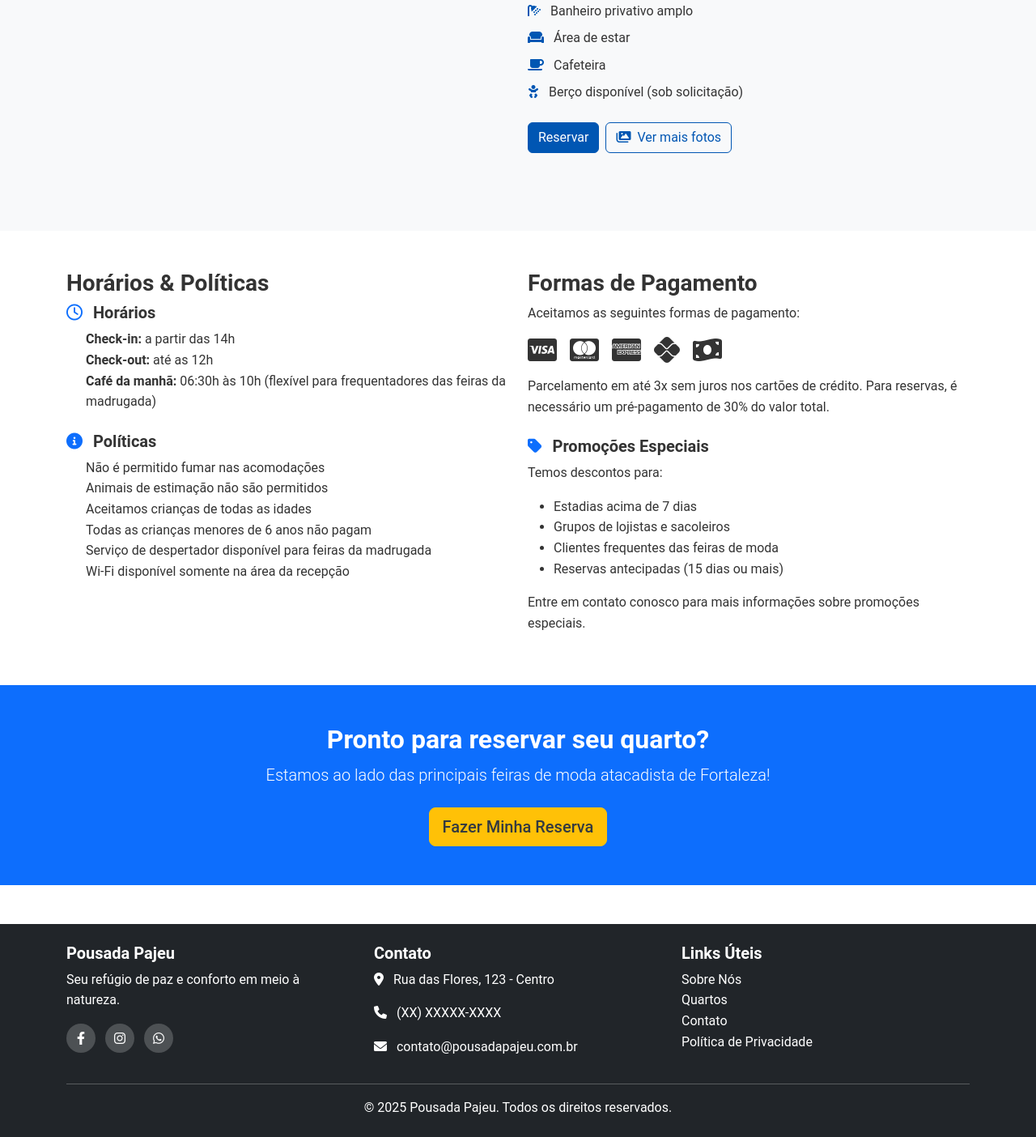
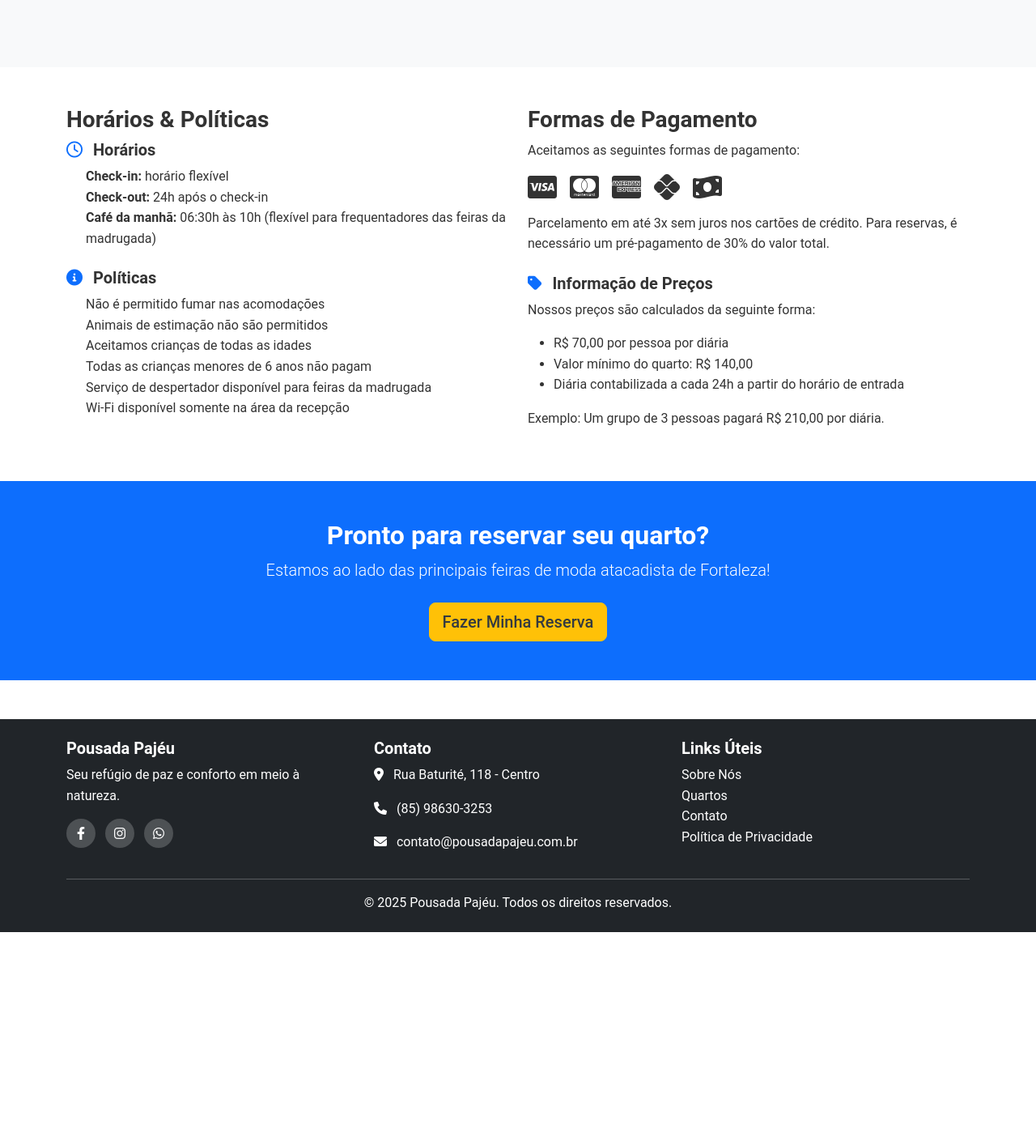
Before and after one commit to Pabloprogramador23/pousada_app, a Django app: page /quartos/ in a window 1280 px wide. Shown: the part 2605-4009 px from the top of the page at 81% size. After the commit the page ends 3756 px from the top, so only its background shows below. Run offline with Django 5.2, Linux system fonts and the light colour scheme.

Commit message:
fix templates

```diff
--- a/pousada_app/static/js/main.js
+++ b/pousada_app/static/js/main.js
@@ -1,5 +1,5 @@
 /**
- * Funções JavaScript para o site da Pousada Pajeu
+ * Funções JavaScript para o site da Pousada Pajéu
  */
 document.addEventListener('DOMContentLoaded', function() {
     // Inicializa tooltips do Bootstrap
--- a/pousada_app/templates/base/base.html
+++ b/pousada_app/templates/base/base.html
@@ -3,7 +3,7 @@
 <head>
     <meta charset="UTF-8">
     <meta name="viewport" content="width=device-width, initial-scale=1.0">
-    <title>{% block title %}Pousada Pajeu{% endblock %}</title>
+    <title>{% block title %}Pousada Pajéu{% endblock %}</title>
     <!-- Bootstrap CSS -->
     <link href="https://cdn.jsdelivr.net/npm/bootstrap@5.3.0/dist/css/bootstrap.min.css" rel="stylesheet">
     <!-- Font Awesome -->
@@ -19,7 +19,7 @@
         <nav class="navbar navbar-expand-lg navbar-dark bg-primary">
             <div class="container">
                 <a class="navbar-brand" href="{% url 'website:home' %}">
-                    <strong>Pousada Pajeu</strong>
+                    <strong>Pousada Pajéu</strong>
                 </a>
                 <button class="navbar-toggler" type="button" data-bs-toggle="collapse" data-bs-target="#navbarNav" aria-controls="navbarNav" aria-expanded="false" aria-label="Toggle navigation">
                     <span class="navbar-toggler-icon"></span>
@@ -72,7 +72,7 @@
         <div class="container">
             <div class="row">
                 <div class="col-md-4">
-                    <h5>Pousada Pajeu</h5>
+                    <h5>Pousada Pajéu</h5>
                     <p>Seu refúgio de paz e conforto em meio à natureza.</p>
                     <div class="social-icons">
                         <a href="#" class="text-white me-2"><i class="fab fa-facebook-f"></i></a>
@@ -82,8 +82,8 @@
                 </div>
                 <div class="col-md-4">
                     <h5>Contato</h5>
-                    <p><i class="fas fa-map-marker-alt me-2"></i> Rua das Flores, 123 - Centro</p>
-                    <p><i class="fas fa-phone me-2"></i> (XX) XXXXX-XXXX</p>
+                    <p><i class="fas fa-map-marker-alt me-2"></i> Rua Baturité, 118 - Centro</p>
+                    <p><i class="fas fa-phone me-2"></i> (85) 98630-3253</p>
                     <p><i class="fas fa-envelope me-2"></i> contato@pousadapajeu.com.br</p>
                 </div>
                 <div class="col-md-4">
@@ -99,7 +99,7 @@
             <hr>
             <div class="row">
                 <div class="col-12 text-center">
-                    <p class="mb-0">&copy; {% now "Y" %} Pousada Pajeu. Todos os direitos reservados.</p>
+                    <p class="mb-0">&copy; {% now "Y" %} Pousada Pajéu. Todos os direitos reservados.</p>
                 </div>
             </div>
         </div>
--- a/pousada_app/templates/reservas/nova_reserva.html
+++ b/pousada_app/templates/reservas/nova_reserva.html
@@ -1,12 +1,12 @@
 {% extends 'base/base.html' %}
 {% load static %}
 
-{% block title %}Nova Reserva - Pousada Pajeu{% endblock %}
+{% block title %}Nova Reserva - Pousada Pajéu{% endblock %}
 
 {% block content %}
 <!-- Banner da Página -->
 <section class="banner">
-    <img src="{% static 'img/banner-reserva.jpg' %}" alt="Reserva Pousada Pajeu" class="banner-img">
+    <img src="{% static 'img/banner-reserva.jpg' %}" alt="Reserva Pousada Pajéu" class="banner-img">
     <div class="banner-content">
         <div class="container">
             <div class="row">
--- a/pousada_app/templates/website/quartos.html
+++ b/pousada_app/templates/website/quartos.html
@@ -1,12 +1,12 @@
 {% extends 'base/base.html' %}
 {% load static %}
 
-{% block title %}Quartos e Acomodações - Pousada Pajeu{% endblock %}
+{% block title %}Quartos e Acomodações - Pousada Pajéu{% endblock %}
 
 {% block content %}
 <!-- Banner da Página -->
 <section class="banner">
-    <img src="{% static 'img/banner-quartos.jpg' %}" alt="Quartos Pousada Pajeu" class="banner-img">
+    <img src="{% static 'img/banner-quartos.jpg' %}" alt="Quartos Pousada Pajéu" class="banner-img">
     <div class="banner-content">
         <div class="container">
             <div class="row">
@@ -26,7 +26,7 @@
             <div class="col-lg-8 text-center">
                 <h2 class="section-title">Acomodações Confortáveis</h2>
                 <p class="lead mb-4">Oferecemos diferentes opções de acomodações para atender às suas necessidades com o máximo de conforto e qualidade.</p>
-                <p>Todos os nossos quartos possuem ar-condicionado, TV, Wi-Fi grátis, frigobar e banheiro privativo com amenidades. O café da manhã está incluso em todas as diárias, com opção de horário especial para quem vai às feiras da madrugada.</p>
+                <p>Todos os nossos quartos possuem ar-condicionado, frigobar e banheiro privativo com amenidades. O café da manhã está incluso em todas as diárias, com opção de horário especial para quem vai às feiras da madrugada.</p>
             </div>
         </div>
     </div>
@@ -43,7 +43,7 @@
                 </div>
             </div>
             <div class="col-lg-6">
-                <span class="badge bg-primary mb-2">A partir de R$ 120,00</span>
+                <span class="badge bg-primary mb-2">R$ 70,00 por pessoa (mínimo R$ 140,00)</span>
                 <h3>Quarto Standard</h3>
                 <p>Quarto confortável ideal para quem busca praticidade sem abrir mão do conforto. Perfeito para comerciantes e sacoleiros que visitam as feiras de moda de Fortaleza, oferecendo todo o conforto necessário após um dia de compras.</p>
 
@@ -53,7 +53,6 @@
                     <li><i class="fas fa-user-friends"></i> Acomoda até 2 pessoas</li>
                     <li><i class="fas fa-ruler-combined"></i> 18m²</li>
                     <li><i class="fas fa-snowflake"></i> Ar-condicionado</li>
-                    <li><i class="fas fa-tv"></i> TV LED 32"</li>
                     <li><i class="fas fa-wifi"></i> Wi-Fi na recepção</li>
                     <li><i class="fas fa-shower"></i> Banheiro privativo com box</li>
                 </ul>
@@ -75,7 +74,7 @@
                 </div>
             </div>
             <div class="col-lg-6">
-                <span class="badge bg-primary mb-2">A partir de R$ 180,00</span>
+                <span class="badge bg-primary mb-2">R$ 70,00 por pessoa (mínimo R$ 140,00)</span>
                 <h3>Quarto Luxo</h3>
                 <p>Acomodação espaçosa e elegante, proporcionando conforto superior aos nossos hóspedes. Ideal para empresários e lojistas que valorizam mais espaço e conforto durante suas viagens de negócios às feiras atacadistas de Fortaleza.</p>
 
@@ -85,7 +84,6 @@
                     <li><i class="fas fa-user-friends"></i> Acomoda até 2 pessoas</li>
                     <li><i class="fas fa-ruler-combined"></i> 25m²</li>
                     <li><i class="fas fa-snowflake"></i> Ar-condicionado split</li>
-                    <li><i class="fas fa-tv"></i> Smart TV 43"</li>
                     <li><i class="fas fa-wifi"></i> Wi-Fi na recepção</li>
                     <li><i class="fas fa-bath"></i> Banheiro privativo com banheira</li>
                     <li><i class="fas fa-coffee"></i> Cafeteira</li>
@@ -108,7 +106,7 @@
                 </div>
             </div>
             <div class="col-lg-6">
-                <span class="badge bg-primary mb-2">A partir de R$ 250,00</span>
+                <span class="badge bg-primary mb-2">R$ 70,00 por pessoa (mínimo R$ 140,00)</span>
                 <h3>Suíte Família</h3>
                 <p>Ampla suíte projetada especialmente para famílias ou grupos de comerciantes, oferecendo espaço e conforto para todos. Perfeita para equipes que viajam juntas para fazer compras nas feiras atacadistas de Fortaleza.</p>
 
@@ -118,12 +116,8 @@
                     <li><i class="fas fa-user-friends"></i> Acomoda até 4 pessoas</li>
                     <li><i class="fas fa-ruler-combined"></i> 35m²</li>
                     <li><i class="fas fa-snowflake"></i> Ar-condicionado split</li>
-                    <li><i class="fas fa-tv"></i> Smart TV 50"</li>
                     <li><i class="fas fa-wifi"></i> Wi-Fi na recepção</li>
                     <li><i class="fas fa-shower"></i> Banheiro privativo amplo</li>
-                    <li><i class="fas fa-couch"></i> Área de estar</li>
-                    <li><i class="fas fa-coffee"></i> Cafeteira</li>
-                    <li><i class="fas fa-baby"></i> Berço disponível (sob solicitação)</li>
                 </ul>
 
                 <div class="d-flex mt-4">
@@ -146,8 +140,8 @@
                 <div class="mb-4">
                     <h5><i class="far fa-clock text-primary me-2"></i> Horários</h5>
                     <ul class="list-unstyled ms-4">
-                        <li><strong>Check-in:</strong> a partir das 14h</li>
-                        <li><strong>Check-out:</strong> até as 12h</li>
+                        <li><strong>Check-in:</strong> horário flexível</li>
+                        <li><strong>Check-out:</strong> 24h após o check-in</li>
                         <li><strong>Café da manhã:</strong> 06:30h às 10h (flexível para frequentadores das feiras da madrugada)</li>
                     </ul>
                 </div>
@@ -180,15 +174,14 @@
                 </div>
 
                 <div>
-                    <h5><i class="fas fa-tag text-primary me-2"></i> Promoções Especiais</h5>
-                    <p>Temos descontos para:</p>
+                    <h5><i class="fas fa-tag text-primary me-2"></i> Informação de Preços</h5>
+                    <p>Nossos preços são calculados da seguinte forma:</p>
                     <ul>
-                        <li>Estadias acima de 7 dias</li>
-                        <li>Grupos de lojistas e sacoleiros</li>
-                        <li>Clientes frequentes das feiras de moda</li>
-                        <li>Reservas antecipadas (15 dias ou mais)</li>
+                        <li>R$ 70,00 por pessoa por diária</li>
+                        <li>Valor mínimo do quarto: R$ 140,00</li>
+                        <li>Diária contabilizada a cada 24h a partir do horário de entrada</li>
                     </ul>
-                    <p>Entre em contato conosco para mais informações sobre promoções especiais.</p>
+                    <p>Exemplo: Um grupo de 3 pessoas pagará R$ 210,00 por diária.</p>
                 </div>
             </div>
         </div>
--- a/reservas/templates/reservas/nova_reserva.html
+++ b/reservas/templates/reservas/nova_reserva.html
@@ -1,7 +1,7 @@
 {% extends 'base/base.html' %}
 {% load static %}
 
-{% block title %}Fazer Reserva - Pousada Pajeu{% endblock %}
+{% block title %}Fazer Reserva - Pousada Pajéu{% endblock %}
 
 {% block extra_css %}
 <style>
@@ -288,7 +288,7 @@
                 <!-- Benefícios da Pousada -->
                 <div class="card mt-4">
                     <div class="card-header bg-primary text-white">
-                        <h5 class="mb-0">Benefícios da Pousada Pajeu</h5>
+                        <h5 class="mb-0">Benefícios da Pousada Pajéu</h5>
                     </div>
                     <div class="card-body">
                         <ul class="list-group list-group-flush">
@@ -355,7 +355,7 @@
                 </ul>
 
                 <h5>7. Responsabilidade</h5>
-                <p>A Pousada Pajeu não se responsabiliza por objetos de valor deixados nas acomodações ou áreas comuns. Cofres estão disponíveis na recepção para guarda de valores.</p>
+                <p>A Pousada Pajéu não se responsabiliza por objetos de valor deixados nas acomodações ou áreas comuns. Cofres estão disponíveis na recepção para guarda de valores.</p>
 
                 <p class="mt-4">Ao efetuar uma reserva, o hóspede declara estar ciente e de acordo com os termos e condições aqui estabelecidos.</p>
             </div>
```
Also changed, not shown: pousada_app/templates/website/contato.html (+5 -5 lines), pousada_app/templates/website/index.html (+14 -14 lines), pousada_app/templates/website/sobre.html (+10 -10 lines), reservas/models.py (+54 -16 lines), reservas/templates/reservas/reserva_confirmada.html (+9 -5 lines), README.md.
